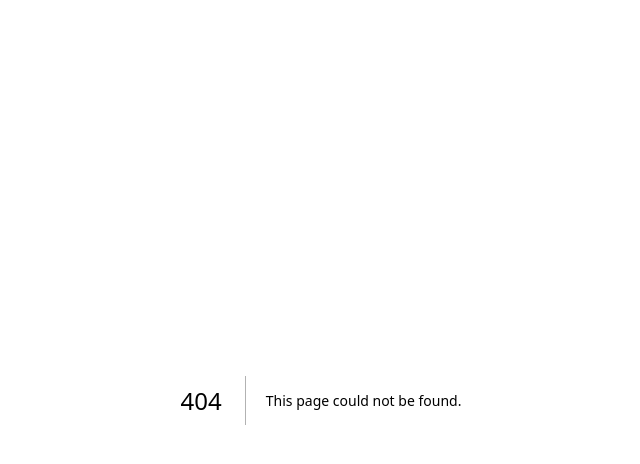
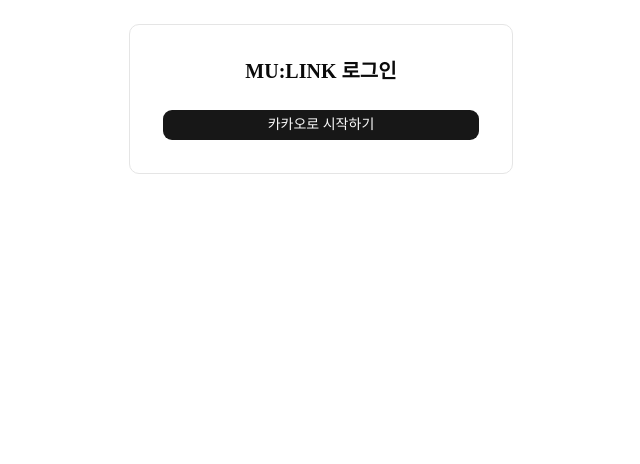
Before and after one commit to Woohyeok97/Mulink, a Next.js app in the folder apps/web/: page /login in a window 1280 px wide. Before the commit this address had no page. Shown: the top 464 px of the page, without its empty margins (319-959 px from the left). Built offline with nearby package versions, Linux system fonts and the light colour scheme.

Commit message:
feat(web): 카카오 로그인 페이지 추가

```diff
--- /dev/null
+++ b/apps/web/src/app/login/page.tsx
@@ -0,0 +1,25 @@
+'use client';
+
+import { createClient } from '@/shared/lib/supabase/client';
+import { Button } from '@/shared/ui/button';
+
+export default function LoginPage() {
+  const handleLogin = async () => {
+    const supabase = createClient();
+    await supabase.auth.signInWithOAuth({
+      provider: 'kakao',
+      options: { redirectTo: `${window.location.origin}/auth/callback` },
+    });
+  };
+
+  return (
+    <main className="flex min-h-full items-center justify-center p-6">
+      <div className="w-full max-w-sm space-y-6 rounded-lg border p-8">
+        <h1 className="text-center text-xl font-semibold">MU:LINK 로그인</h1>
+        <Button className="w-full" onClick={handleLogin}>
+          카카오로 시작하기
+        </Button>
+      </div>
+    </main>
+  );
+}
```
Also changed, not shown: 1 other file (tests, documents, lock files or other folders).
